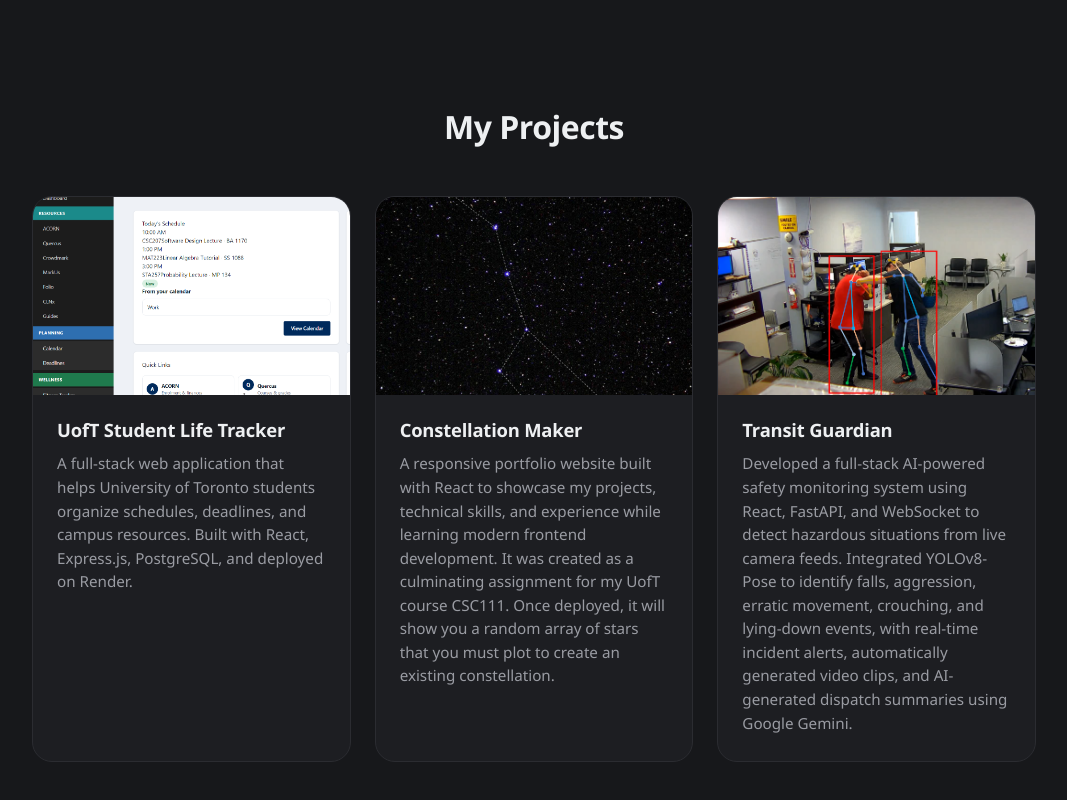
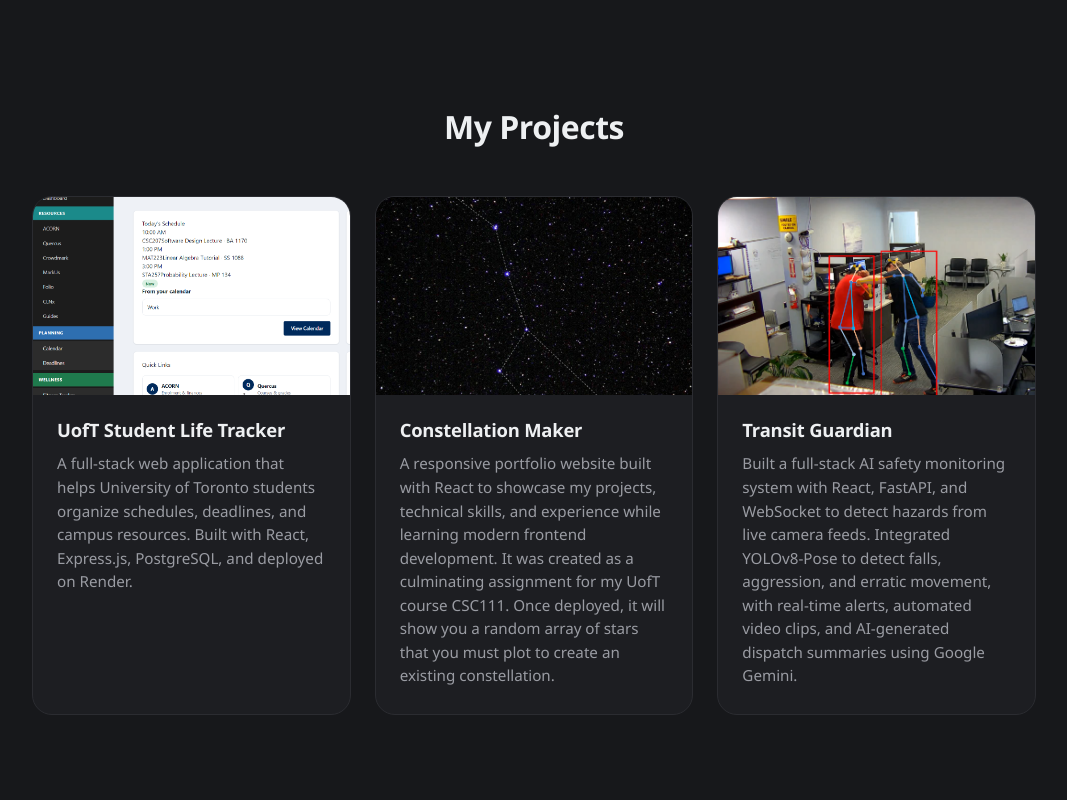
Before and after one commit to MinsungKxm/Personal-Portfolio, a React (Vite) app: page / in a window 1280 px wide. Shown: the part 2897-3697 px from the top of the page, without its empty margins (106-1173 px from the left). Built offline with nearby package versions, Linux system fonts and the light colour scheme.

Commit message:
Edited the portfolio card for Transit Guardian, made the description shorter

```diff
--- a/src/App.jsx
+++ b/src/App.jsx
@@ -169,7 +169,7 @@ function App() {
           <ProjectCard
             image={FightImage}
             title="Transit Guardian"
-            description="Developed a full-stack AI-powered safety monitoring system using React, FastAPI, and WebSocket to detect hazardous situations from live camera feeds. Integrated YOLOv8-Pose to identify falls, aggression, erratic movement, crouching, and lying-down events, with real-time incident alerts, automatically generated video clips, and AI-generated dispatch summaries using Google Gemini."
+            description="Built a full-stack AI safety monitoring system with React, FastAPI, and WebSocket to detect hazards from live camera feeds. Integrated YOLOv8-Pose to detect falls, aggression, and erratic movement, with real-time alerts, automated video clips, and AI-generated dispatch summaries using Google Gemini."
             link="https://github.com/MinsungKxm/SubwaySafety"
           />
         </div>
```
